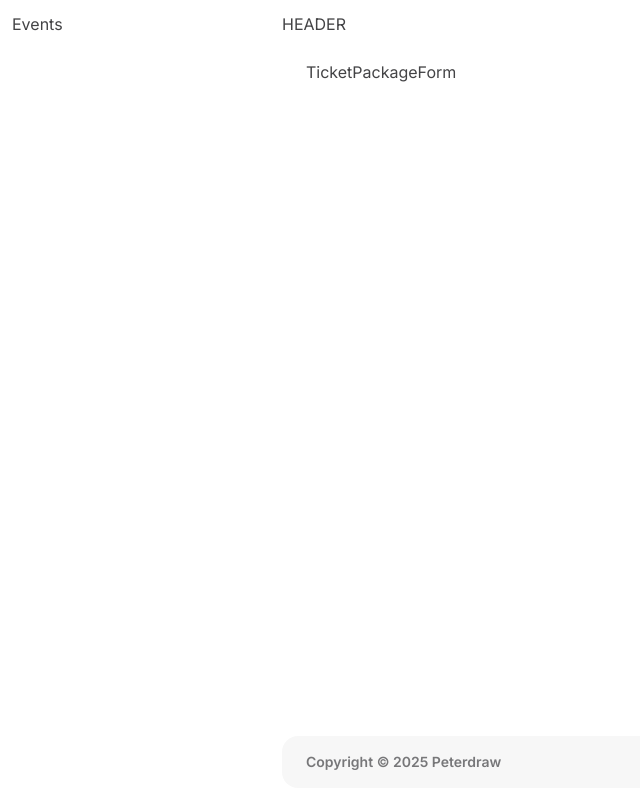
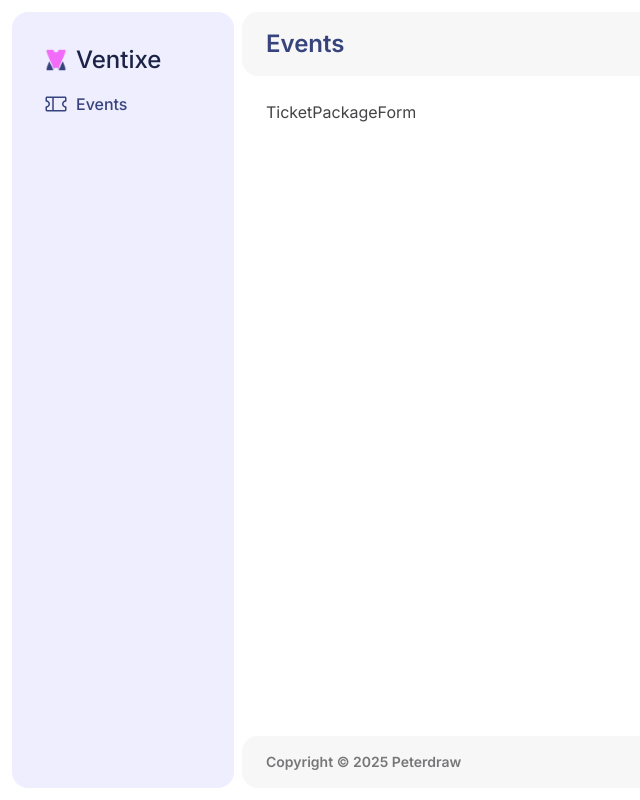
Before and after one commit to ventixe-system/react-frontend, a React (Vite) app: page /TicketPackageForm in a window 1280 px wide. Shown: the whole page, without its empty margins (0-640 px from the left). Built offline with nearby package versions, Linux system fonts and the light colour scheme.

Commit message:
Finished the navbar for now, found a working solution to a stubborn svg-issue. Added simple header.

```diff
--- a/src/assets/layouts/Layout.jsx
+++ b/src/assets/layouts/Layout.jsx
@@ -6,7 +6,7 @@ import Footer from "../../components/Footer"
 const Layout = () => {
   return (
     <div className="min-h-screen font-sans bg-grey-10 text-grey-90">
-      <div className="grid grid-cols-[minmax(160px,_270px)_1fr] min-h-screen p-3">
+      <div className="grid grid-cols-[minmax(160px,_230px)_1fr] min-h-screen p-3">
         <Nav />
         <div className="grid grid-rows-[auto_1fr_auto]">
           <Header />
--- a/src/components/Header.jsx
+++ b/src/components/Header.jsx
@@ -2,7 +2,9 @@ import React from 'react'
 
 const Header = () => {
   return (
-    <header>HEADER</header>
+    <header className="bg-grey-20 rounded-2xl p-4 pl-6 text-start">
+      <span className='text-2xl font-semibold text-secondary-100'>Events</span>
+    </header>
   )
 }
 
--- a/src/components/Nav.jsx
+++ b/src/components/Nav.jsx
@@ -1,11 +1,28 @@
 import React from 'react'
 import { NavLink } from 'react-router-dom'
+import ventixeLogo from '../assets/images/ventixe-logo.png'
+import TicketIcon from './icons/TicketIcon'
+
+
 
 const Nav = () => {
   return (
-    <nav>
-      <ul>
-        <li><NavLink to="/EventPage">Events</NavLink></li>
+    <nav className="flex flex-col items-start justify-start p-8 mr-2 bg-coolgrey-10 rounded-2xl">
+      <div className="flex items-center justify-center mb-4">
+        <img src={ventixeLogo} alt="Ventixe Logo" className="w-6 h-6" />
+        <span className="ml-2 text-2xl font-medium text-secondary-110">Ventixe</span>
+      </div>
+      <ul className="font-normal space-y-4">
+        <li>
+          <NavLink to="/EventPage"
+            className={({ isActive }) =>
+              `flex items-center gap-2 ${
+                  isActive ? "text-primary-100 font-semibold" : "text-secondary-100 font-medium hover:text-primary-100"
+              }`}>
+            <TicketIcon className="w-6 h-6 text-inherit" />
+            <span>Events</span>
+          </NavLink>
+        </li>
       </ul>
     </nav>
   )
--- /dev/null
+++ b/src/components/icons/TicketIcon.jsx
@@ -0,0 +1,14 @@
+const TicketIcon = ({ className = "" }) => (
+  <svg
+    xmlns="http://www.w3.org/2000/svg"
+    width="32"
+    height="32"
+    viewBox="0 0 32 32"
+    fill="currentColor"
+    className={className}
+  >
+    <path d="M29 13C29.2652 13 29.5196 12.8946 29.7071 12.7071C29.8946 12.5196 30 12.2652 30 12V8C30 7.46957 29.7893 6.96086 29.4142 6.58579C29.0391 6.21071 28.5304 6 28 6H4C3.46957 6 2.96086 6.21071 2.58579 6.58579C2.21071 6.96086 2 7.46957 2 8V12C2 12.2652 2.10536 12.5196 2.29289 12.7071C2.48043 12.8946 2.73478 13 3 13C3.79565 13 4.55871 13.3161 5.12132 13.8787C5.68393 14.4413 6 15.2044 6 16C6 16.7956 5.68393 17.5587 5.12132 18.1213C4.55871 18.6839 3.79565 19 3 19C2.73478 19 2.48043 19.1054 2.29289 19.2929C2.10536 19.4804 2 19.7348 2 20V24C2 24.5304 2.21071 25.0391 2.58579 25.4142C2.96086 25.7893 3.46957 26 4 26H28C28.5304 26 29.0391 25.7893 29.4142 25.4142C29.7893 25.0391 30 24.5304 30 24V20C30 19.7348 29.8946 19.4804 29.7071 19.2929C29.5196 19.1054 29.2652 19 29 19C28.2044 19 27.4413 18.6839 26.8787 18.1213C26.3161 17.5587 26 16.7956 26 16C26 15.2044 26.3161 14.4413 26.8787 13.8787C27.4413 13.3161 28.2044 13 29 13ZM4 20.9C5.13029 20.6705 6.14647 20.0573 6.87638 19.1643C7.60628 18.2712 8.00501 17.1534 8.00501 16C8.00501 14.8466 7.60628 13.7288 6.87638 12.8357C6.14647 11.9427 5.13029 11.3295 4 11.1V8H11V24H4V20.9ZM28 20.9V24H13V8H28V11.1C26.8697 11.3295 25.8535 11.9427 25.1236 12.8357C24.3937 13.7288 23.995 14.8466 23.995 16C23.995 17.1534 24.3937 18.2712 25.1236 19.1643C25.8535 20.0573 26.8697 20.6705 28 20.9Z" />
+  </svg>
+)
+
+export default TicketIcon
--- a/vite.config.js
+++ b/vite.config.js
@@ -1,7 +1,9 @@
+// vite.config.js
 import { defineConfig } from 'vite'
 import react from '@vitejs/plugin-react-swc'
 
-// https://vite.dev/config/
+
 export default defineConfig({
-  plugins: [react()],
+  plugins: [
+    react()],
 })
```
Also changed, not shown: src/assets/images/ventixe-logo.png (added), 1 other file (tests, documents, lock files or other folders).
